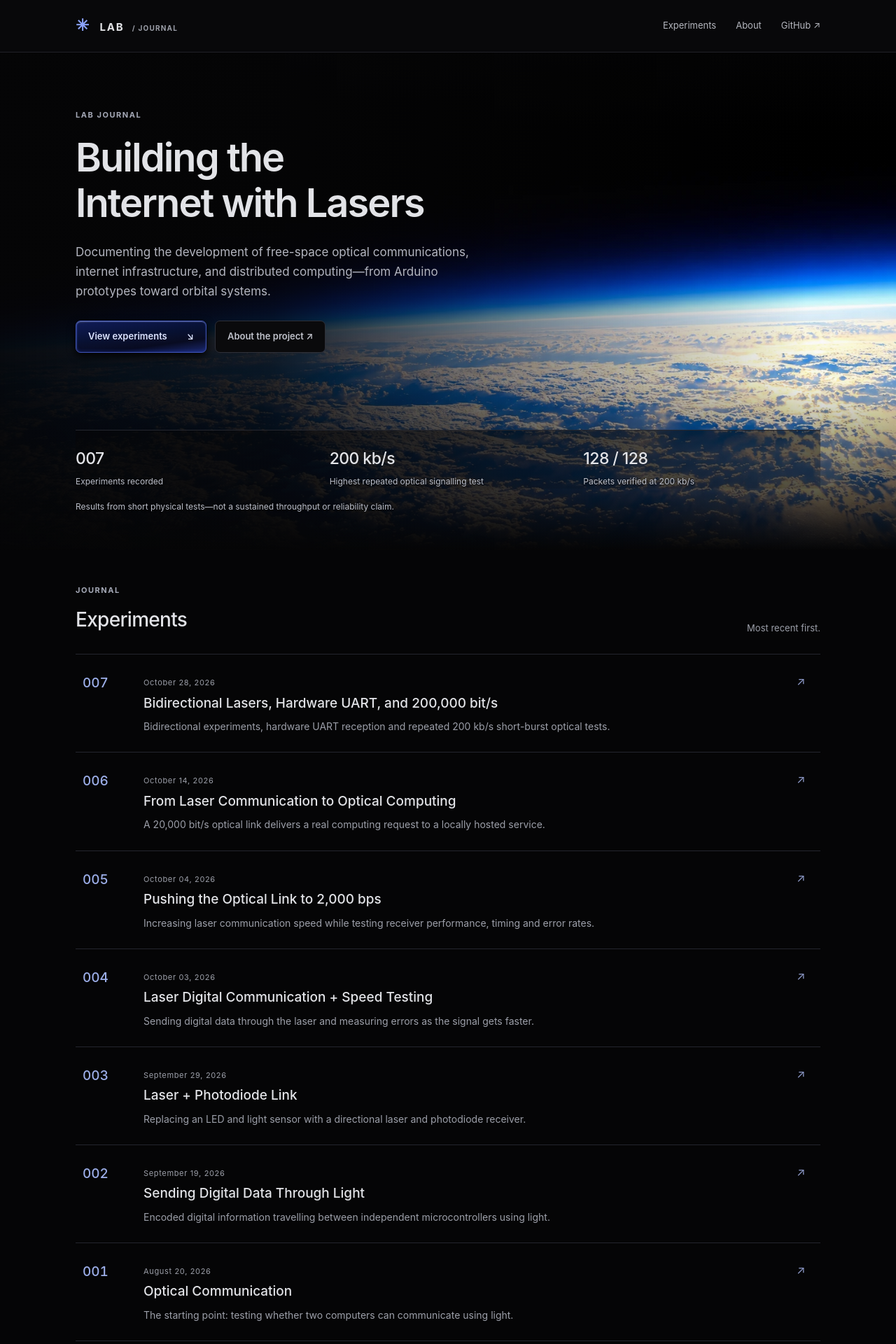
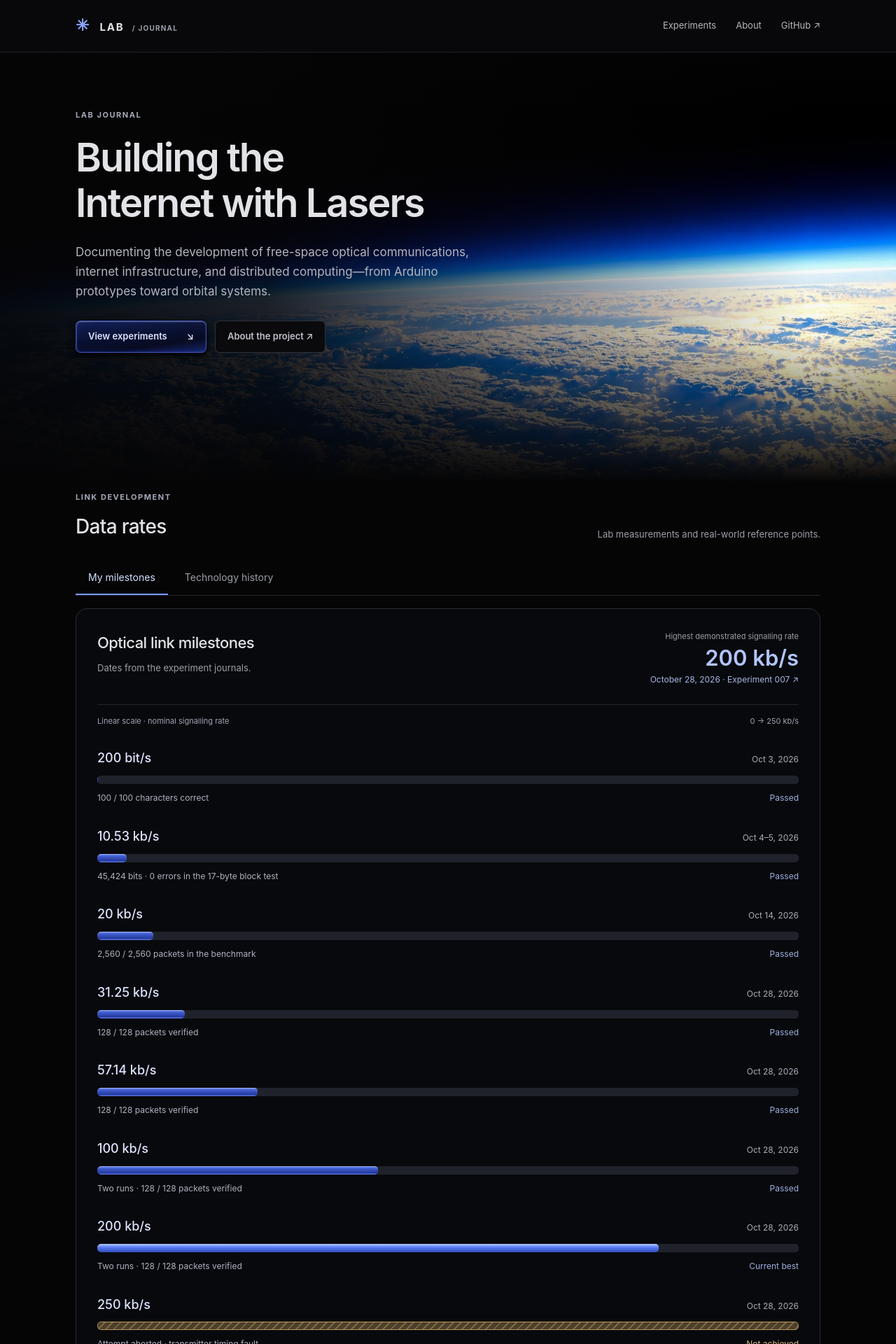
Before and after one commit to andrewpenner10-dev/lab, a Jekyll site: the page built from docs/index.md, in a window 1280 px wide. Shown: the top 1920 px of the page at 70% size. Built offline with Jekyll 4.4.1, drawn with Linux system fonts in a browser that asks for light colours; some of the changed text lies outside the part shown.

Commit message:
Add dated optical rate milestones and sourced technology history

```diff
--- /dev/null
+++ b/docs/_data/link_progress.json
@@ -0,0 +1,74 @@
+[
+  {
+    "label": "200 bit/s",
+    "bps": 200,
+    "date": "Oct 3, 2026",
+    "experiment": "004",
+    "note": "100 / 100 characters correct",
+    "status": "pass",
+    "width": 0.08
+  },
+  {
+    "label": "10.53 kb/s",
+    "bps": 10526.32,
+    "date": "Oct 4\u20135, 2026",
+    "experiment": "005",
+    "note": "45,424 bits \u00b7 0 errors in the 17-byte block test",
+    "status": "pass",
+    "width": 4.210528
+  },
+  {
+    "label": "20 kb/s",
+    "bps": 20000,
+    "date": "Oct 14, 2026",
+    "experiment": "006",
+    "note": "2,560 / 2,560 packets in the benchmark",
+    "status": "pass",
+    "width": 8.0
+  },
+  {
+    "label": "31.25 kb/s",
+    "bps": 31250,
+    "date": "Oct 28, 2026",
+    "experiment": "007",
+    "note": "128 / 128 packets verified",
+    "status": "pass",
+    "width": 12.5
+  },
+  {
+    "label": "57.14 kb/s",
+    "bps": 57143,
+    "date": "Oct 28, 2026",
+    "experiment": "007",
+    "note": "128 / 128 packets verified",
+    "status": "pass",
+    "width": 22.8572
+  },
+  {
+    "label": "100 kb/s",
+    "bps": 100000,
+    "date": "Oct 28, 2026",
+    "experiment": "007",
+    "note": "Two runs \u00b7 128 / 128 packets verified",
+    "status": "pass",
+    "width": 40.0
+  },
+  {
+    "label": "200 kb/s",
+    "bps": 200000,
+    "date": "Oct 28, 2026",
+    "experiment": "007",
+    "note": "Two runs \u00b7 128 / 128 packets verified",
+    "status": "record",
+    "width": 80.0
+  },
+  {
+    "label": "250 kb/s",
+    "bps": 250000,
+    "date": "Oct 28, 2026",
+    "experiment": "007",
+    "note": "Attempt aborted \u00b7 transmitter timing fault",
+    "status": "attempt",
+    "width": 100.0
+  }
+]
--- /dev/null
+++ b/docs/_data/rate_history.json
@@ -0,0 +1,90 @@
+[
+  {
+    "year": "1962",
+    "title": "Bell 103 modem",
+    "label": "300 bit/s",
+    "bps": 300,
+    "note": "Full-duplex data over telephone lines.",
+    "source": "https://www.computinghistory.org.uk/det/6986/The-first-commercial-modem-is-manufactured",
+    "width": 5.13
+  },
+  {
+    "year": "1983",
+    "title": "IEEE Ethernet",
+    "label": "10 Mb/s",
+    "bps": 10000000,
+    "note": "The original IEEE 802.3 standard for wired local networks.",
+    "source": "https://www.ieee802.org/3/ad_hoc/ngrates/public/15_11/dambrosia_nge_01_1115.pdf",
+    "culture": "Also in 1983: WarGames put dial-up hacking on screen. Its modem connection was a different technology from Ethernet.",
+    "culture_source": "https://catalog.afi.com/Film/67139-WARGAMES",
+    "width": 53.757
+  },
+  {
+    "year": "1995",
+    "title": "Fast Ethernet",
+    "label": "100 Mb/s",
+    "bps": 100000000,
+    "note": "A tenfold increase in Ethernet line rate.",
+    "source": "https://www.ieee802.org/3/ad_hoc/ngrates/public/15_11/dambrosia_nge_01_1115.pdf",
+    "culture": "The year Toy Story arrived in cinemas—the first feature-length computer-animated film.",
+    "culture_source": "https://www.pixar.com/our-story",
+    "width": 64.509
+  },
+  {
+    "year": "1998",
+    "title": "56k dial-up · V.90",
+    "label": "Up to 56 kb/s",
+    "bps": 56000,
+    "note": "Downstream maximum; upstream was up to 33.6 kb/s. Actual connections could be slower.",
+    "source": "https://www.itu.int/rec/T-REC-V.90-199809-I",
+    "culture": "The dial-up internet era of You’ve Got Mail, released in 1998.",
+    "culture_source": "https://www.afi.com/news/youve-got-mail-afi-movie-club/",
+    "width": 29.547
+  },
+  {
+    "year": "1998",
+    "title": "Gigabit Ethernet",
+    "label": "1 Gb/s",
+    "bps": 1000000000,
+    "note": "IEEE 802.3z brings gigabit rates to Ethernet.",
+    "source": "https://www.ieee802.org/3/ad_hoc/ngrates/public/15_11/dambrosia_nge_01_1115.pdf",
+    "width": 75.26
+  },
+  {
+    "year": "1999",
+    "title": "Wi-Fi · 802.11b",
+    "label": "11 Mb/s",
+    "bps": 11000000,
+    "note": "A nominal wireless link rate, shared over the radio channel—not application throughput.",
+    "source": "https://www.cisco.com/E-Learning/bulk/guest/celc/fwl/ch2/2_3_2/content.html",
+    "width": 54.203
+  },
+  {
+    "year": "2002",
+    "title": "10 Gigabit Ethernet",
+    "label": "10 Gb/s",
+    "bps": 10000000000,
+    "note": "IEEE 802.3ae extends Ethernet to 10 gigabits per second.",
+    "source": "https://www.ieee802.org/3/ad_hoc/ngrates/public/15_11/dambrosia_nge_01_1115.pdf",
+    "width": 86.012
+  },
+  {
+    "year": "2024 report",
+    "title": "Starlink optical intersatellite links",
+    "label": "Up to 200 Gb/s",
+    "bps": 200000000000,
+    "note": "Advertised rate per optical link in Starlink’s 2024 progress report; this is the report date, not the invention date.",
+    "source": "https://starlink.com/public-files/starlinkProgressReport_2024.pdf",
+    "width": 100.0
+  },
+  {
+    "year": "Oct 28, 2026",
+    "title": "Appa & Momo · this lab",
+    "label": "200 kb/s",
+    "bps": 200000,
+    "note": "Short optical tests: 128 / 128 packets across two runs. Useful payload rate ≈18.7 kb/s.",
+    "experiment": "007",
+    "own": true,
+    "width": 35.491
+  }
+]
--- /dev/null
+++ b/docs/_includes/data-rates.html
@@ -0,0 +1,38 @@
+<section class="rate-section shell" aria-labelledby="rates-title">
+  <div class="section-heading"><div><div class="eyebrow">LINK DEVELOPMENT</div><h2 id="rates-title">Data rates</h2></div><p>Lab measurements and real-world reference points.</p></div>
+  <div class="rate-tabs" role="tablist" aria-label="Data rate views" hidden>
+    <button id="lab-tab" type="button" role="tab" aria-selected="true" aria-controls="lab-rates">My milestones</button>
+    <button id="history-tab" type="button" role="tab" aria-selected="false" aria-controls="history-rates" tabindex="-1">Technology history</button>
+  </div>
+  <div class="rate-panel" id="lab-rates" aria-labelledby="lab-heading">
+    <div class="rate-intro"><div><h3 id="lab-heading">Optical link milestones</h3><p>Dates from the experiment journals.</p></div><div class="rate-summary"><span>Highest demonstrated signalling rate</span><strong>200 kb/s</strong><a href="{{ '/experiments/007/' | relative_url }}">October 28, 2026 · Experiment 007 ↗</a></div></div>
+    <div class="rate-scale"><span>Linear scale · nominal signalling rate</span><span>0 → 250 kb/s</span></div>
+    <ol class="rate-list">
+    {% for item in site.data.link_progress %}
+      <li class="rate-row rate-{{ item.status }}">
+        <div class="rate-row-top"><a class="rate-value" href="{{ '/experiments/' | append: item.experiment | append: '/' | relative_url }}">{{ item.label }}</a><span class="rate-date">{{ item.date }}</span></div>
+        <div class="rate-track" aria-hidden="true"><span style="width:{{ item.width }}%"></span></div>
+        <div class="rate-row-bottom"><span>{{ item.note }}</span><span class="rate-status">{% if item.status == 'attempt' %}Not achieved{% elsif item.status == 'record' %}Current best{% else %}Passed{% endif %}</span></div>
+      </li>
+    {% endfor %}
+    </ol>
+    <div class="rate-results" aria-label="200 kilobit per second test results"><div><strong>128 / 128</strong><span>Packets across two runs</span></div><div><strong>0</strong><span>Detected CRC / framing errors or overruns</span></div><div><strong>≈18.7 kb/s</strong><span>Useful payload rate, including gaps</span></div></div>
+    <p class="rate-note">These are short physical tests, not sustained throughput guarantees. The October 4–5 result passed with 17-byte blocks; larger blocks had errors, and a later repeat failed after the setup appeared to change. <a href="{{ '/experiments/005/' | relative_url }}">Read the test conditions ↗</a></p>
+  </div>
+  <div class="rate-panel" id="history-rates" aria-labelledby="history-heading">
+    <div class="rate-intro"><div><h3 id="history-heading">From telephone lines to optical satellites</h3><p>Selected milestones in date order. Film references locate the era; they do not imply the technology was used in the film.</p></div></div>
+    <div class="rate-scale"><span>Logarithmic scale · each equal interval represents a ×10 increase</span><span>100 bit/s → 200 Gb/s</span></div>
+    <ol class="rate-list history-list">
+    {% for item in site.data.rate_history %}
+      <li class="rate-row{% if item.own %} rate-own{% endif %}">
+        <div class="history-row-top"><div><span class="rate-date">{{ item.year }}{% if item.own %} · THIS LAB{% endif %}</span><h4>{{ item.title }}</h4></div><strong class="rate-value">{{ item.label }}</strong></div>
+        <div class="rate-track" aria-hidden="true"><span style="width:{{ item.width }}%"></span></div>
+        <p class="history-note">{{ item.note }} {% if item.experiment %}<a href="{{ '/experiments/' | append: item.experiment | append: '/' | relative_url }}">Journal ↗</a>{% else %}<a href="{{ item.source }}">Source ↗</a>{% endif %}</p>
+        {% if item.culture %}<p class="culture-note"><span aria-hidden="true">↳</span> {{ item.culture }} <a href="{{ item.culture_source }}" aria-label="Source for the pop culture reference for {{ item.year }}">Reference ↗</a></p>{% endif %}
+      </li>
+    {% endfor %}
+    </ol>
+    <p class="rate-note">Rates describe different systems: modem downstream limits, nominal network link rates, advertised optical capacity, and measured lab signalling. They provide scale, not an equivalent comparison of payload speed, distance, or reliability. Decimal units: 1 kb/s = 1,000 bit/s.</p>
+  </div>
+</section>
+<script src="{{ '/assets/data-rates.js' | relative_url }}" defer></script>
--- /dev/null
+++ b/docs/assets/data-rates.js
@@ -0,0 +1,31 @@
+(() => {
+  const tablist = document.querySelector('.rate-tabs');
+  if (!tablist) return;
+  const tabs = [...tablist.querySelectorAll('[role="tab"]')];
+  function select(tab, focus = false) {
+    for (const item of tabs) {
+      const selected = item === tab;
+      item.setAttribute('aria-selected', String(selected));
+      item.tabIndex = selected ? 0 : -1;
+      const panel = document.getElementById(item.getAttribute('aria-controls'));
+      panel.hidden = !selected;
+      panel.setAttribute('role', 'tabpanel');
+      panel.setAttribute('aria-labelledby', item.id);
+      panel.tabIndex = 0;
+    }
+    if (focus) tab.focus();
+  }
+  tabs.forEach((tab, index) => {
+    tab.addEventListener('click', () => select(tab));
+    tab.addEventListener('keydown', event => {
+      let next;
+      if (event.key === 'ArrowRight') next = (index + 1) % tabs.length;
+      if (event.key === 'ArrowLeft') next = (index + tabs.length - 1) % tabs.length;
+      if (event.key === 'Home') next = 0;
+      if (event.key === 'End') next = tabs.length - 1;
+      if (next !== undefined) { event.preventDefault(); select(tabs[next], true); }
+    });
+  });
+  select(tabs[0]);
+  tablist.hidden = false;
+})();
--- a/docs/assets/style.css
+++ b/docs/assets/style.css
@@ -113,3 +113,64 @@ a:focus-visible { outline: 2px solid #93adff; outline-offset: 5px; }
   .foot-inner { flex-wrap: wrap; }
 }
 @media(prefers-reduced-motion:reduce) { html { scroll-behavior: auto; } }
+
+/* Data rate history and journal measurements. */
+.hero { padding-bottom: 185px; }
+.rate-section { padding-top: 12px; padding-bottom: 30px; }
+.rate-tabs { display: flex; gap: 6px; margin-bottom: 18px; border-bottom: 1px solid var(--line); }
+.rate-tabs[hidden], .rate-panel[hidden] { display: none; }
+.rate-tabs button { font: inherit; font-size: 14px; cursor: pointer; padding: 12px 18px; border: 0; border-bottom: 2px solid transparent; color: var(--muted); background: transparent; }
+.rate-tabs button[aria-selected="true"] { color: #d4dfff; border-bottom-color: #7796ff; }
+.rate-tabs button:focus-visible, .rate-panel:focus-visible { outline: 2px solid #93adff; outline-offset: 4px; }
+.rate-panel { background: #090a0de8; border: 1px solid #292d39; border-radius: 16px; padding: 30px; margin-bottom: 22px; }
+.rate-intro { display: flex; justify-content: space-between; align-items: start; gap: 30px; margin-bottom: 25px; }
+.rate-intro h3 { font-size: 22px; font-weight: 550; margin: 0 0 8px; letter-spacing: -.025em; }
+.rate-intro p { color: var(--muted); font-size: 13px; max-width: 660px; margin: 0; }
+.rate-summary { display: flex; flex-direction: column; text-align: right; flex-shrink: 0; }
+.rate-summary>span { color: var(--muted); font-size: 11px; }
+.rate-summary strong { font-size: 31px; color: #b1c4ff; font-weight: 600; line-height: 1.4; }
+.rate-summary a { color: #a6b6e7; font-size: 12px; }
+.rate-scale { display: flex; justify-content: space-between; gap: 20px; color: #a0a5b4; font-size: 11px; padding: 14px 0; border-top: 1px solid var(--line); }
+.rate-scale span:last-child { white-space: nowrap; }
+.rate-list { list-style: none; margin: 0; padding: 0; }
+.rate-row { padding: 15px 0; }
+.rate-row-top, .rate-row-bottom, .history-row-top { display: flex; justify-content: space-between; gap: 16px; align-items: baseline; }
+.rate-value { font-size: 18px; font-weight: 550; white-space: nowrap; color: #dce4ff; }
+a.rate-value:hover { text-decoration: underline; text-underline-offset: 4px; }
+.rate-date { color: #a9aebb; font-size: 12px; }
+.rate-track { height: 12px; border-radius: 5px; background: #20222b; margin: 10px 0; overflow: hidden; }
+.rate-track>span { display: block; height: 100%; min-width: 1px; border-radius: inherit; background: linear-gradient(180deg, #8098f1 0%, #425ed2 25%, #243a9c 80%, #647fef 100%); box-shadow: inset 0 1px #c9d7ff66; }
+.rate-row-bottom { font-size: 12px; color: #aeb3c1; }
+.rate-status { white-space: nowrap; color: #9cafdf; }
+.rate-record .rate-track>span { background: linear-gradient(180deg, #abc4ff, #5678f1 45%, #304bb8); }
+.rate-attempt .rate-track>span { background: repeating-linear-gradient(135deg, #a17b3355 0px, #a17b3355 6px, #d7a64e88 6px, #d7a64e88 8px); box-shadow: none; border: 1px solid #b3975c; }
+.rate-attempt .rate-status { color: #d6b576; }
+.rate-results { display: grid; grid-template-columns: repeat(3, 1fr); gap: 24px; border-top: 1px solid var(--line); margin-top: 24px; padding-top: 24px; }
+.rate-results>div { display: flex; flex-direction: column; gap: 6px; }
+.rate-results strong { font-size: 23px; font-weight: 550; }
+.rate-results span { font-size: 12px; color: var(--muted); }
+.rate-note { font-size: 12px; color: #a3a9b7; line-height: 1.75; margin: 22px 0 0; }
+.rate-note a, .history-note a, .culture-note a { color: #a8baff; text-decoration: underline; text-underline-offset: 3px; }
+.history-row-top h4 { font-size: 17px; font-weight: 550; margin: 3px 0 0; }
+.history-list .rate-row { border-bottom: 1px solid #20232d; padding: 22px 0; }
+.history-list .rate-row:last-child { border-bottom: 0; }
+.history-list .rate-track>span { background: linear-gradient(180deg, #727e9e, #424b64); }
+.history-note, .culture-note { font-size: 12px; color: #a4aab8; margin: 7px 0 0; }
+.culture-note { color: #b8bdd0; }
+.culture-note>span { color: #8098e9; margin-right: 4px; }
+.rate-own h4, .rate-own .rate-value, .rate-own .rate-date { color: #b1c4ff; }
+.history-list .rate-own .rate-track>span { background: linear-gradient(180deg, #abc4ff, #5678f1 45%, #304bb8); }
+@media(max-width:680px) {
+  .hero { padding-bottom: 130px; }
+  .rate-panel { padding: 20px 16px; }
+  .rate-intro { display: block; }
+  .rate-summary { text-align: left; margin-top: 20px; }
+  .rate-scale { display: block; }
+  .rate-scale span { display: block; }
+  .rate-row-bottom { align-items: start; gap: 10px; }
+  .rate-results { grid-template-columns: 1fr; gap: 15px; }
+  .history-row-top { align-items: start; gap: 12px; }
+  .history-row-top .rate-value { font-size: 15px; margin-top: 4px; }
+  .history-row-top h4 { font-size: 16px; }
+  .rate-tabs button { padding: 12px; font-size: 13px; }
+}
--- a/docs/index.md
+++ b/docs/index.md
@@ -7,13 +7,8 @@ title: Home
   <h1>Building the Internet with Lasers</h1>
   <p class="hero-copy">Documenting the development of free-space optical communications, internet infrastructure, and distributed computing—from Arduino prototypes toward orbital systems.</p>
   <div class="actions"><a class="primary" href="#experiments">View experiments <span>↘</span></a><a class="secondary" href="{{ '/about/' | relative_url }}">About the project ↗</a></div>
-  <div class="metrics">
-    <div><strong>007</strong><span>Experiments recorded</span></div>
-    <div><strong>200 kb/s</strong><span>Highest repeated optical signalling test</span></div>
-    <div><strong>128 / 128</strong><span>Packets verified at 200 kb/s</span></div>
-  </div>
-  <p class="metrics-note">Results from short physical tests—not a sustained throughput or reliability claim.</p>
 </div></section>
+{% include data-rates.html %}
 <section id="experiments" class="journal"><div class="shell"><div class="section-heading"><div><div class="eyebrow">JOURNAL</div><h2>Experiments</h2></div><p>Most recent first.</p></div>
 <div class="entries">
 {% assign sorted = site.pages | where: 'is_experiment', true | sort: 'number' | reverse %}
```
